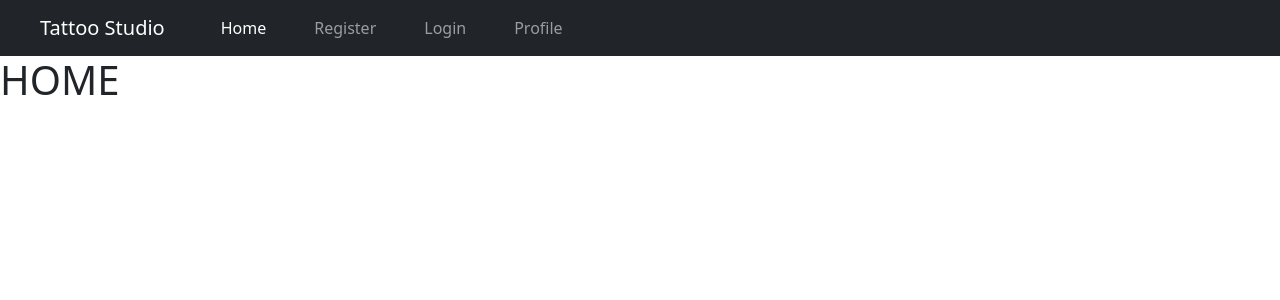
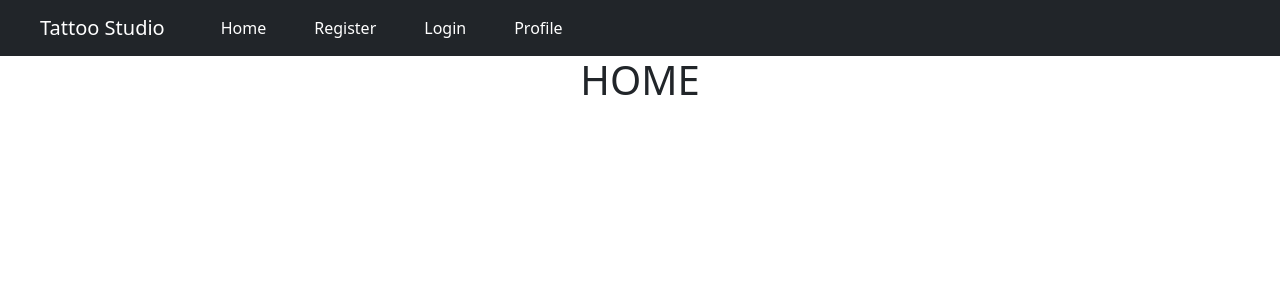
Before and after one commit to guillermogm/TattooStudioFront, a React (Vite) app: page / in a window 1280 px wide. Shown: the top 300 px of the page. Built offline with nearby package versions, Linux system fonts and the light colour scheme; the HTML template or start-up script is replaced by a standard one.

Commit message:
feat: Navigation working

```diff
--- /dev/null
+++ b/src/Components/CNavigator/CNavigator.jsx
@@ -0,0 +1,15 @@
+import React from 'react'
+import { useNavigate } from 'react-router-dom'
+
+export const CNavigator = ({
+    content = "Home",
+    path = "/",
+    ...props
+  }) => {
+    const navigate = useNavigate();
+    return (
+      <div {...props} onClick={() => navigate(path)}>
+        {content}
+      </div>
+    );
+  };
--- a/src/Components/Header/Header.css
+++ b/src/Components/Header/Header.css
@@ -4,4 +4,5 @@
 
 .nav-item{
     margin-left: 2em;
+    cursor: pointer;
 }
--- a/src/Components/Header/Header.jsx
+++ b/src/Components/Header/Header.jsx
@@ -1,5 +1,6 @@
 import React from 'react'
 import './Header.css'
+import { CNavigator } from '../CNavigator/CNavigator'
 
 export const Header = () => {
     return (
@@ -12,10 +13,10 @@ export const Header = () => {
                 </button>
                 <div className="collapse navbar-collapse" id="navbarNavAltMarkup">
                     <div className="navbar-nav">
-                        <a className="nav-item nav-link active" href="#">Home</a>
-                        <a className="nav-item nav-link" href="#">Register</a>
-                        <a className="nav-item nav-link" href="#">Login</a>
-                        <a className="nav-item nav-link" href="#">Profile</a>
+                        <CNavigator className="nav-item nav-link active" path="/" content="Home"/>
+                        <CNavigator className="nav-item nav-link active" path="/" content="Register"/>
+                        <CNavigator className="nav-item nav-link active" path="/" content="Login"/>
+                        <CNavigator className="nav-item nav-link active" path="/" content="Profile"/>
                     </div>
                 </div>
             </nav>
--- a/src/Views/Home/Home.jsx
+++ b/src/Views/Home/Home.jsx
@@ -3,7 +3,9 @@ import React from 'react'
 export const Home = () => {
   return (
     <>
-    <h1>HOME</h1>
+      <div className="container-fluid text-center">
+        <h1>HOME</h1>
+      </div>
     </>
   )
 }
--- a/src/Views/NotFound/NotFound.jsx
+++ b/src/Views/NotFound/NotFound.jsx
@@ -1,9 +1,11 @@
 import React from 'react'
 
 export const NotFound = () => {
-  return (
-    <>
-    <h1>Not Found</h1>
-    </>
-  )
+    return (
+        <>
+            <div className="container-fluid text-center">
+                <h1>Not Found</h1>
+            </div>
+        </>
+    )
 }
```
